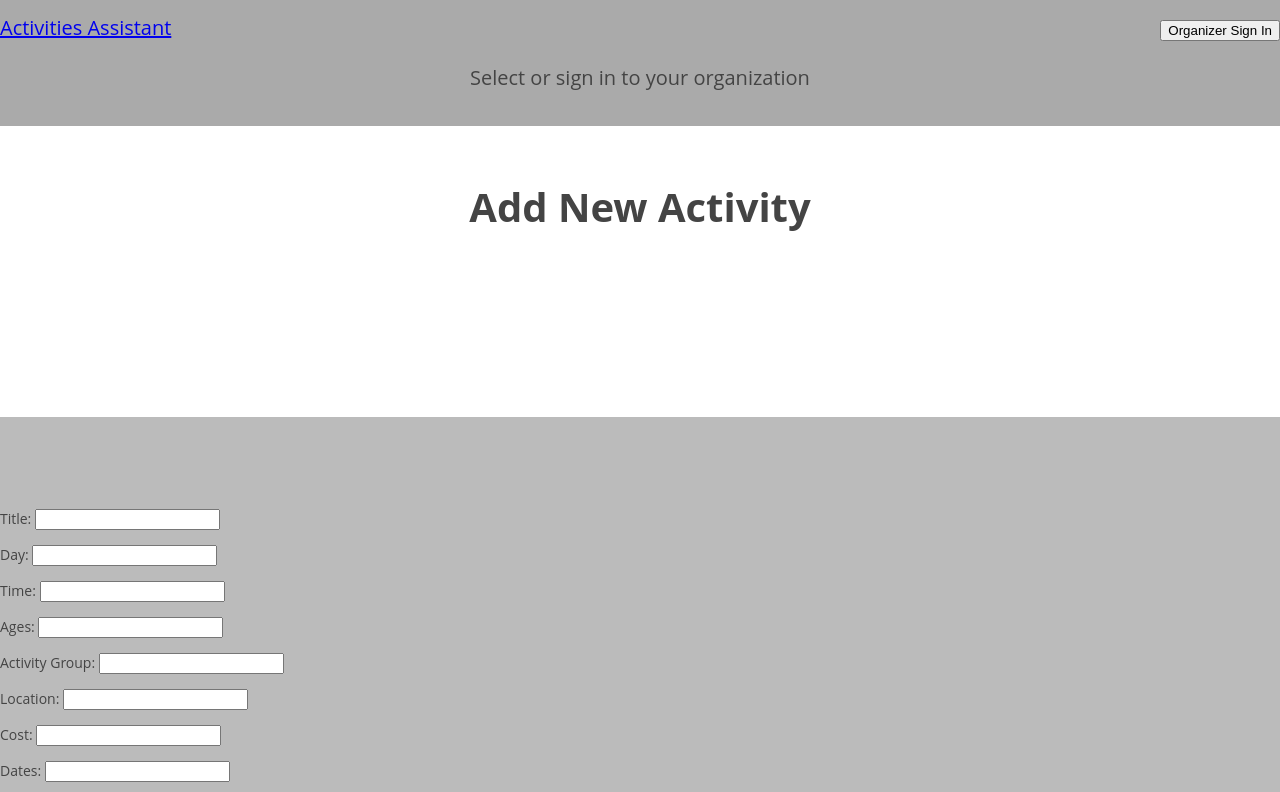
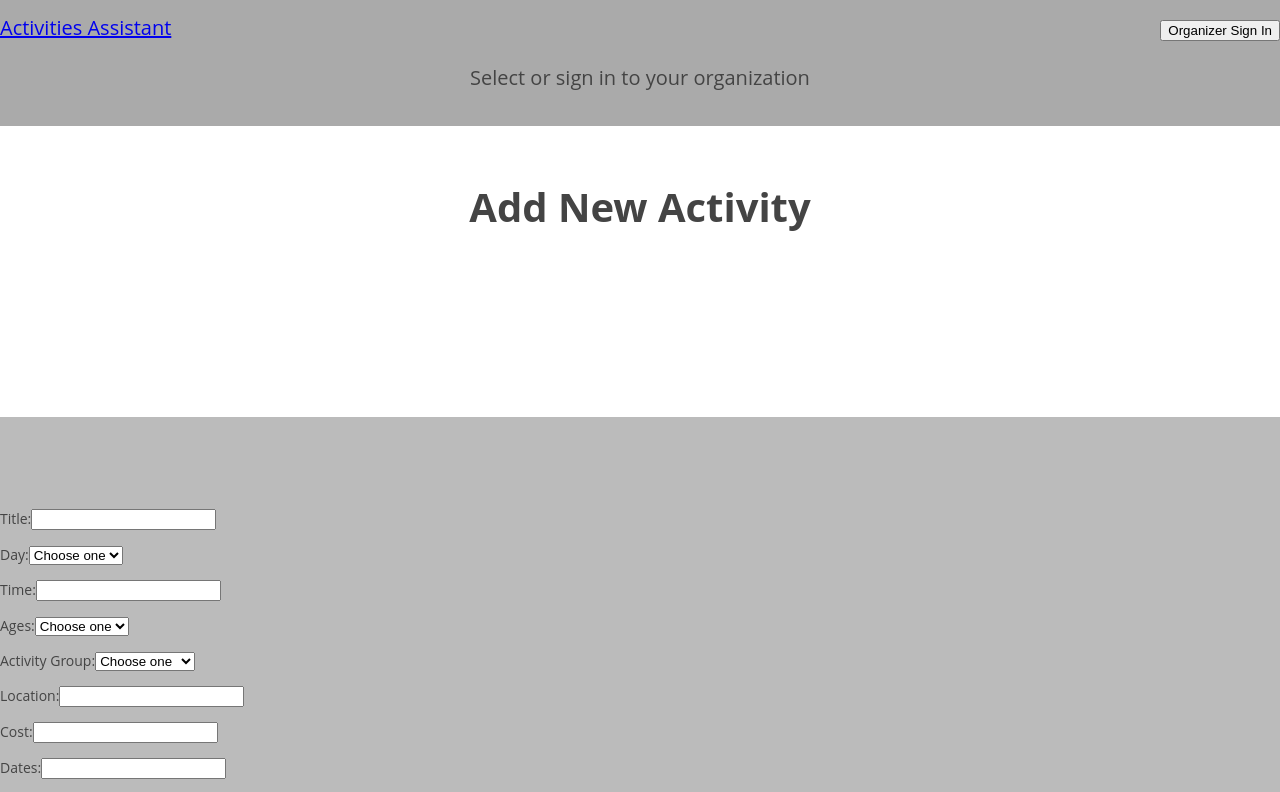
Before and after one commit to beckibloom/activities-assistant-client, a React (Create React App) app: page /addactivity in a window 1280 px wide. Shown: the top 792 px of the page. Built offline with nearby package versions, Linux system fonts and the light colour scheme.

Commit message:
fixed age filter and implemented add activity functions

```diff
--- a/src/ActivitiesContext.js
+++ b/src/ActivitiesContext.js
@@ -12,6 +12,7 @@ const ActivitiesContext = React.createContext({
     updateAdminStatus: () => {},
     clearOrg: () => {},
     clearFilters: () => {},
+    addActivity: () => {},
 })
 
 export default ActivitiesContext
--- a/src/ActivityFilters.js
+++ b/src/ActivityFilters.js
@@ -6,7 +6,7 @@ class ActivityFilters extends React.Component {
     constructor(props) {
         super(props)
         this.state = {
-            age: 'none',
+            ages: 'none',
             group:'none',
             day: 'none',
         }
@@ -28,10 +28,10 @@ class ActivityFilters extends React.Component {
         })
     }
 
-    updateAge = e => {
-        const age = e.target.value
+    updateAges = e => {
+        const ages = e.target.value
         this.setState({
-            age
+            ages
         })
     }
 
@@ -39,7 +39,7 @@ class ActivityFilters extends React.Component {
         e.preventDefault()
         console.log('handleClearFilters ran.')
         this.context.clearFilters()
-        document.getElementById("age").value = "none"
+        document.getElementById("ages").value = "none"
         document.getElementById("group").value = "none"
         document.getElementById("day").value = "none"
     }
@@ -47,8 +47,8 @@ class ActivityFilters extends React.Component {
     handleApplyFilters = e => {
         e.preventDefault()
         const filtersToApply = {}
-        if(this.state.age !== "none") {
-            filtersToApply.age = this.state.age
+        if(this.state.ages !== "none") {
+            filtersToApply.ages = this.state.ages
         }
         if(this.state.group !== "none") {
             filtersToApply.group = this.state.group
@@ -68,8 +68,8 @@ class ActivityFilters extends React.Component {
             <section className="filters">
                 <p>Optionally, narrow down your search for the perfect activity using the filters below.</p>
                 <form onSubmit={this.handleApplyFilters}>
-                    <select onChange={this.updateAge} id="age">
-                        <option value="none">Age</option>
+                    <select onChange={this.updateAges} id="ages">
+                        <option>Ages</option>
                         <option value="3-5">3-5</option>
                         <option value="6-8">6-8</option>
                         <option value="9-11">9-11</option>
--- a/src/AddActivity.js
+++ b/src/AddActivity.js
@@ -4,6 +4,63 @@ import ActivitiesContext from './ActivitiesContext'
 
 class AddActivity extends React.Component {
     static contextType = ActivitiesContext
+
+    constructor(props) {
+        super(props)
+        this.state = {
+            title: null,
+            day: null,
+            time: null,
+            ages: null,
+            group: null,
+            location: null,
+            cost: null,
+            dates: null,
+            thumbnail: null,
+            details: {
+                description: null,
+                preparation: null,
+                contact: null,
+            }
+        }
+    }
+
+    updateState = e => {
+        const value = e.target.value
+        const key = e.target.id
+        this.setState({
+            [key]: value
+        })
+    }
+
+    updateStateDetails = e => {
+        const value = e.target.value
+        const key = e.target.id
+        const details = this.state.details
+        details[key] = value
+        this.setState({
+            details
+        })
+    }
+
+    createUUID = () => {
+        var dt = new Date().getTime();
+        var uuid = 'xxxxxxxx-xxxx-4xxx-yxxx-xxxxxxxxxxxx'.replace(/[xy]/g, function(c) {
+            var r = (dt + Math.random()*16)%16 | 0;
+            dt = Math.floor(dt/16);
+            return (c=='x' ? r :(r&0x3|0x8)).toString(16);
+        });
+        return uuid;
+    }
+
+    handleSubmit = e => {
+        e.preventDefault()
+        const activityObj = this.state
+        activityObj.orgId = this.context.orgSelected
+        activityObj.id = this.createUUID()
+        this.context.addActivity(activityObj)
+        this.props.history.push(`/org/${this.context.orgSelected}`)
+    }
 
     render() {
         return (
@@ -12,39 +69,72 @@ class AddActivity extends React.Component {
                     <h1>Add New Activity</h1>
                 </header>
 
-                <form>
+                <form onSubmit={this.handleSubmit} >
                     <section className="at-a-glance">
-                        <p>Title: <input type="text" id="title"/></p>
-                        <p>Day: <input type="text" id="day"/></p>
-                        <p>Time: <input type="text" id="time"/></p>
-                        <p>Ages: <input type="text" id="ages" /></p>
-                        <p>Activity Group: <input type="text" id="group" /></p>
-                        <p>Location: <input type="text" id="location" /></p>
-                        <p>Cost: <input type="text" id="cost" /></p>
-                        <p>Dates: <input type="text" id="dates"/></p>
-                        <p className="image">
+                        <p>Title:
+                            <input type="text" id="title" required onChange={this.updateState} />
+                        </p>
+                        <p>Day:
+                            <select id="day" required onChange={this.updateState}>
+                                <option value=''>Choose one</option>
+                                <option value="Monday">Monday</option>
+                                <option value="Tuesday">Tuesday</option>
+                                <option value="Wednesday">Wednesday</option>
+                                <option value="Thursday">Thursday</option>
+                                <option value="Friday">Friday</option>
+                            </select>
+                        </p>
+                        <p>Time:
+                            <input type="text" id="time" required onChange={this.updateState} />
+                        </p>
+                        <p>Ages:
+                            <select id="ages" required onChange={this.updateState}>
+                                <option value=''>Choose one</option>
+                                <option value="3-5">3-5</option>
+                                <option value="6-8">6-8</option>
+                                <option value="9-11">9-11</option>
+                            </select>
+                        </p>
+                        <p>Activity Group:
+                        <select id="group" required onChange={this.updateState}>
+                            <option value="">Choose one</option>
+                            <option value="Athletics">Athletics</option>
+                            <option value="STEAM">STEAM</option>
+                            <option value="Arts">Creative Arts</option>
+                        </select>
+                        </p>
+                        <p>Location:
+                            <input type="text" id="location" required onChange={this.updateState} />
+                        </p>
+                        <p>Cost:
+                            <input type="text" id="cost"  required onChange={this.updateState} />
+                        </p>
+                        <p>Dates:
+                            <input type="text" id="dates" required onChange={this.updateState} />
+                        </p>
+                        <p>
                             Activity image (provide URL)
-                            <input type="text" id="thumbnail"/>
+                            <input type="text" id="thumbnail" required onChange={this.updateState} />
                         </p>
                     </section>
 
                     <section className="activity-details">
                         <p className="main-description">
                             Main activity description
-                            <textarea id="description"></textarea>
+                            <textarea id="description" required onChange={this.updateStateDetails} />
                         </p>
                         <p className="prepare-info">
                             What should students prepare for?
-                            <textarea id="preparation"></textarea>
+                            <textarea id="preparation" required onChange={this.updateStateDetails} />
                         </p>
                         <p className="contact-info">
                             Provide contact for questions
-                            <textarea id="contact"></textarea>
+                            <textarea id="contact" required onChange={this.updateStateDetails} />
                         </p>
                     </section>
 
                     <section>
-                        <button>Save changes</button>
+                        <button type='submit'>Save changes</button>
                     </section>
                 </form>
             </>
--- a/src/App.js
+++ b/src/App.js
@@ -26,6 +26,15 @@ class App extends React.Component {
       orgSelected: null,
       error: null
     }
+  }
+
+  addActivity = (activityObj) => {
+    const activities = this.state.activities
+    activities.push(activityObj)
+    this.setState({
+      activities: activities,
+      filteredActivities: activities,
+    })
   }
 
   clearOrg = () => {
@@ -98,6 +107,7 @@ class App extends React.Component {
       admin: this.state.admin,
       clearOrg: this.clearOrg,
       clearFilters: this.clearFilters,
+      addActivity: this.addActivity,
     }
     return (
       <ActivitiesContext.Provider value={contextValue}>
```
